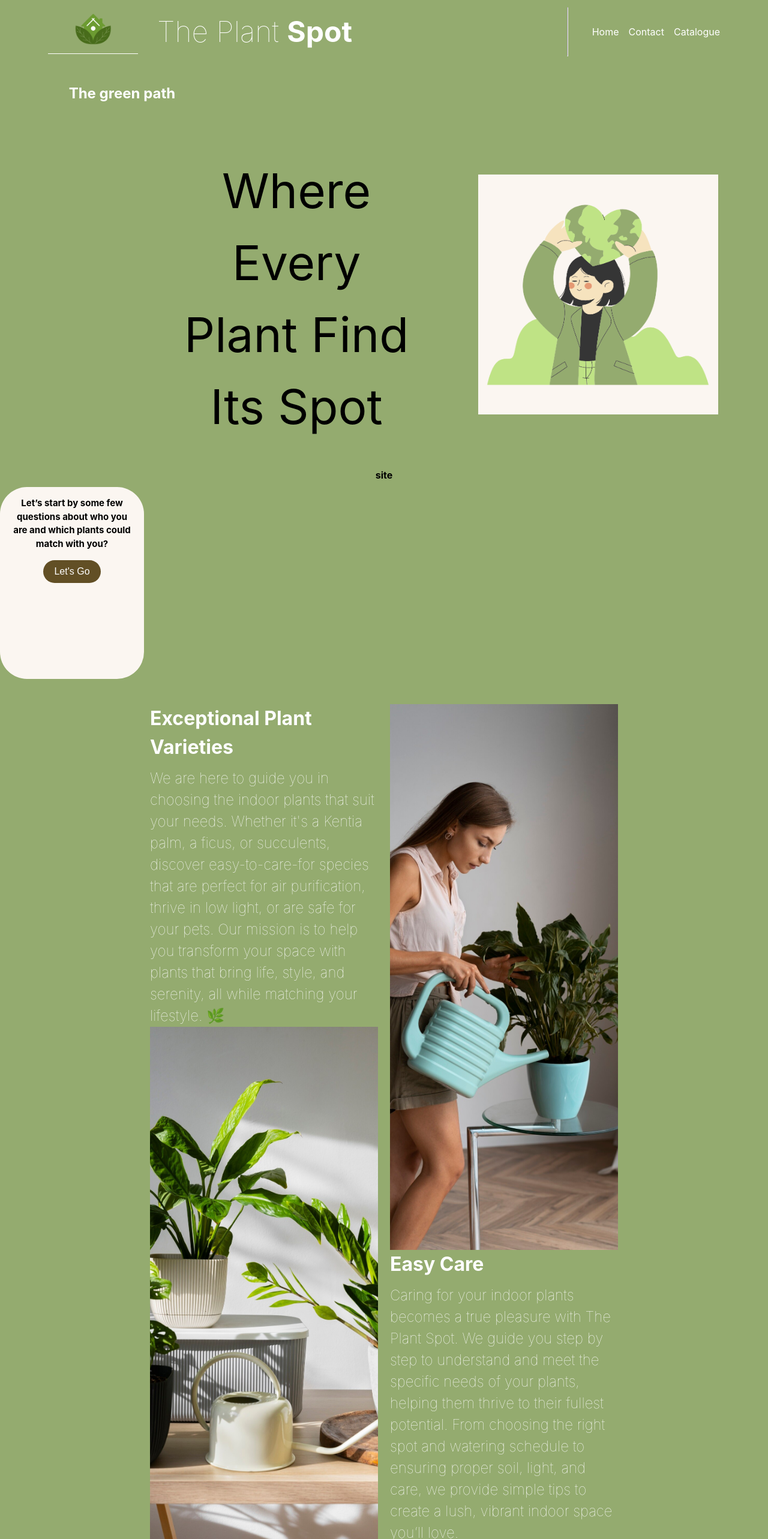
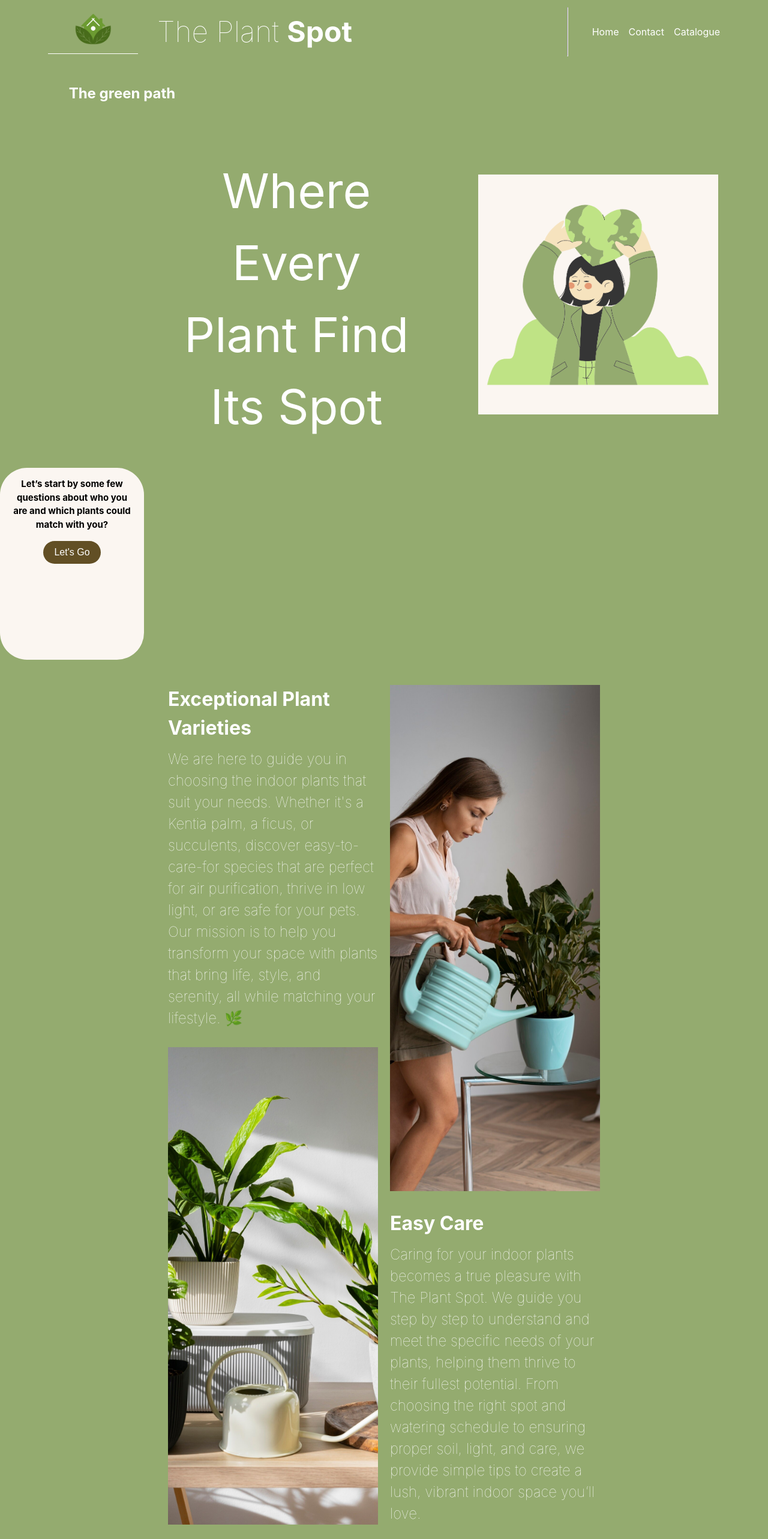
Before and after one commit to bilal-augereau/ThePlantSpot, a React (Vite) app: page / in a window 1280 px wide. Shown: the top 2566 px of the page at 60% size. Built offline with nearby package versions, Linux system fonts and the light colour scheme.

Commit message:
modification home.css partie 2

```diff
--- a/src/pages/Home.css
+++ b/src/pages/Home.css
@@ -24,6 +24,7 @@ body {
 .find-spot {
 	font-size: 5rem;
 	width: 8ch;
+	color: #ffffff;
 }
 
 .woman-ia {
@@ -45,7 +46,8 @@ body {
 	display: flex;
 	flex-direction: column;
 	justify-content: center;
-	width: 380px;
+	gap: 30px;
+	width: 350px;
 	height: 1400px;
 	margin: 10px;
 	padding: auto;
--- a/src/pages/Home.tsx
+++ b/src/pages/Home.tsx
@@ -17,10 +17,9 @@ const Home = () => {
 				</div>
 				<img className="woman-ia" src={PhotoWoman} alt="green" />
 			</div>
-			<>
-				<h2> site</h2>
-				<Quiz />
-			</>
+
+			<Quiz />
+
 			<div className="other-informations">
 				<div className="exceptional-plant-varieties">
 					<div className="text">
```
